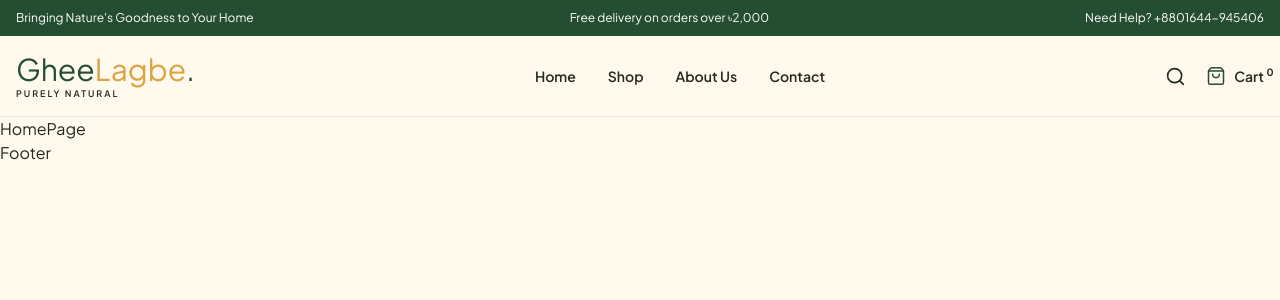
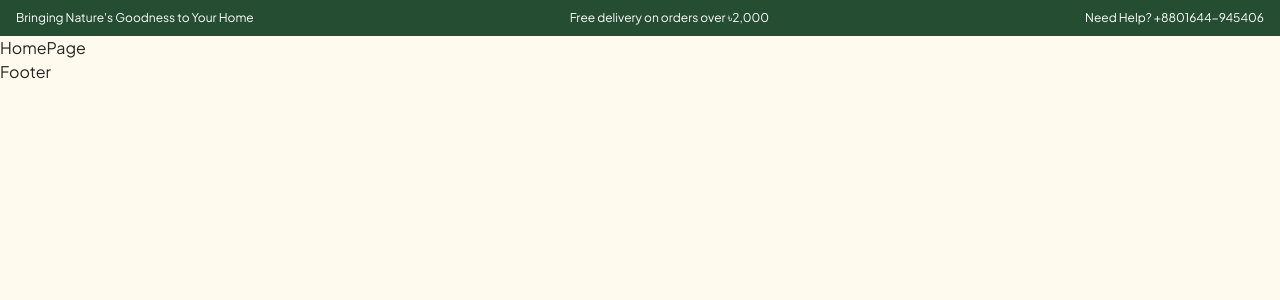
Before and after one commit to gheelagbeshop/Gheelagbe, a React (Vite) app: page / in a window 1280 px wide. Shown: the top 300 px of the page. Built offline with nearby package versions, Linux system fonts and the light colour scheme.

Commit message:
Navbar deleted from header

```diff
--- a/src/components/layout/Header.jsx
+++ b/src/components/layout/Header.jsx
@@ -1,5 +1,5 @@
 
-import Navbar from "./NavBar";
+
 
 const Header = () => {
   return (
@@ -25,7 +25,6 @@ const Header = () => {
       </div>
 
       {/* Main Navigation */}
-      <Navbar />
     </header>
   );
 };
```
